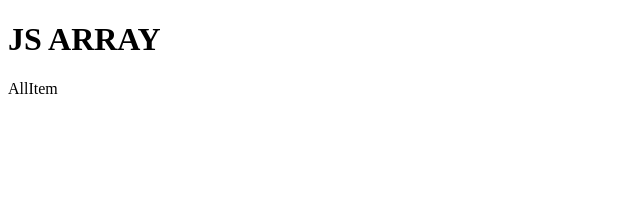
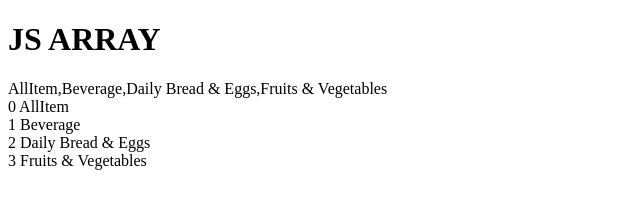
Before and after one commit to ahasannahid/java-script, a plain HTML site: page array.html in a window 1280 px wide. Shown: the whole page, without its empty margins (0-640 px from the left). Drawn offline with Linux system fonts and the light colour scheme.

Commit message:
for loopn in array

```diff
--- a/array.html
+++ b/array.html
@@ -10,7 +10,14 @@
     <script>
         var category = [
             "AllItem", "Beverage","Daily Bread & Eggs","Fruits & Vegetables"];
-            document.write(category[0]);
+            document.write(category+ "<br>");
+
+            //for loop in array
+            var i;
+            for(i=0; i<category.length; i=i+1){
+                document.write(i + " " + category[i] + "<br>")
+            }
+
     </script>
 </body>
 </html>
```
